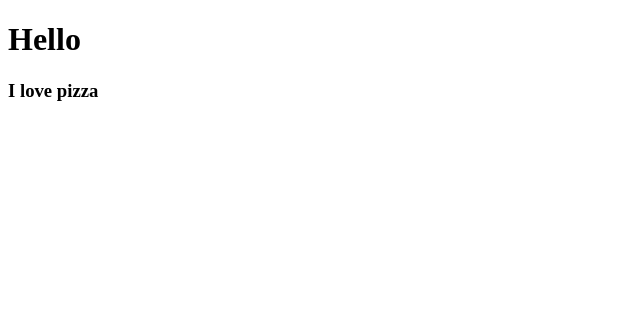
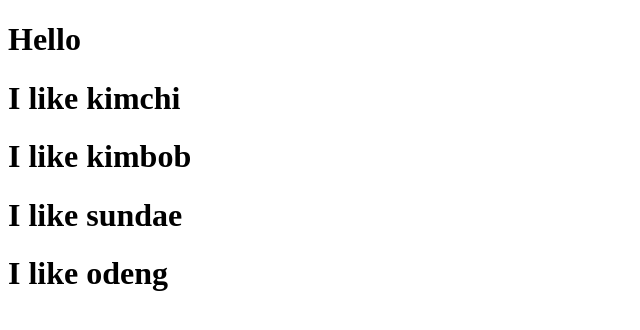
Before and after one commit to jaejin1027/movie_app_2021, a React (Create React App) app: page / in a window 1280 px wide. Shown: the top 330 px of the page, without its empty margins (0-640 px from the left). Built offline with nearby package versions, Linux system fonts and the light colour scheme.

Commit message:
:art: #2.1 Reusable Components with JSX + Props
#2.1 Reusable Components with JSX + Props

```diff
--- a/src/App.js
+++ b/src/App.js
@@ -1,11 +1,18 @@
 import React from "react";
-import Pizza from "./Pizza";
+
+function Food({ fav }) {
+  //prop.fav === {fav}
+  return <h1>I like {fav}</h1>;
+}
 
 function App() {
   return (
     <div>
       <h1>Hello</h1>
-      <Pizza />
+      <Food fav="kimchi" />
+      <Food fav="kimbob" />
+      <Food fav="sundae" />
+      <Food fav="odeng" />
     </div>
   );
 }
--- a/src/Pizza.js
+++ /dev/null
@@ -1,7 +0,0 @@
-import React from "react";
-
-function Pizza() {
-  return <h3>I love pizza</h3>;
-}
-
-export default Pizza;
```
